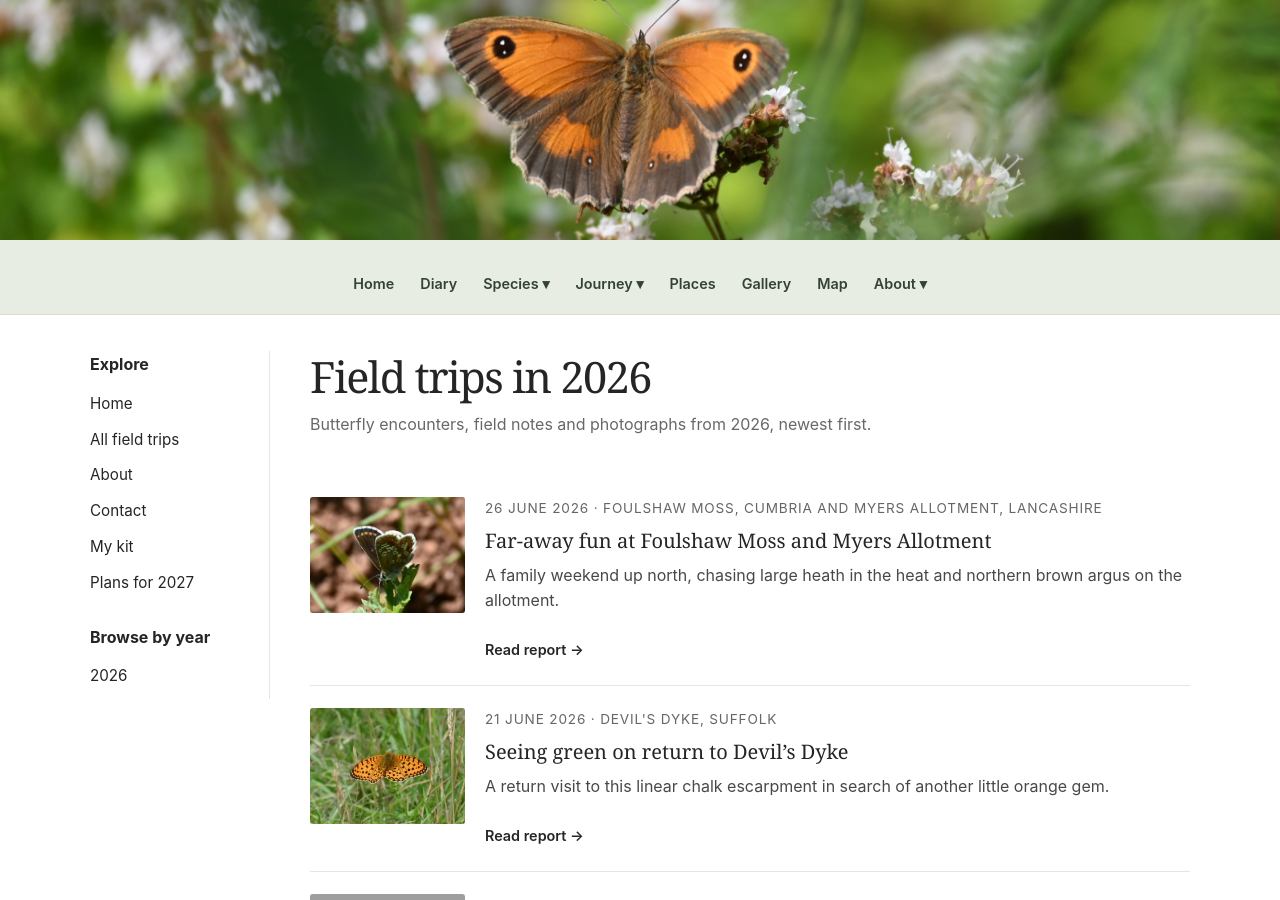
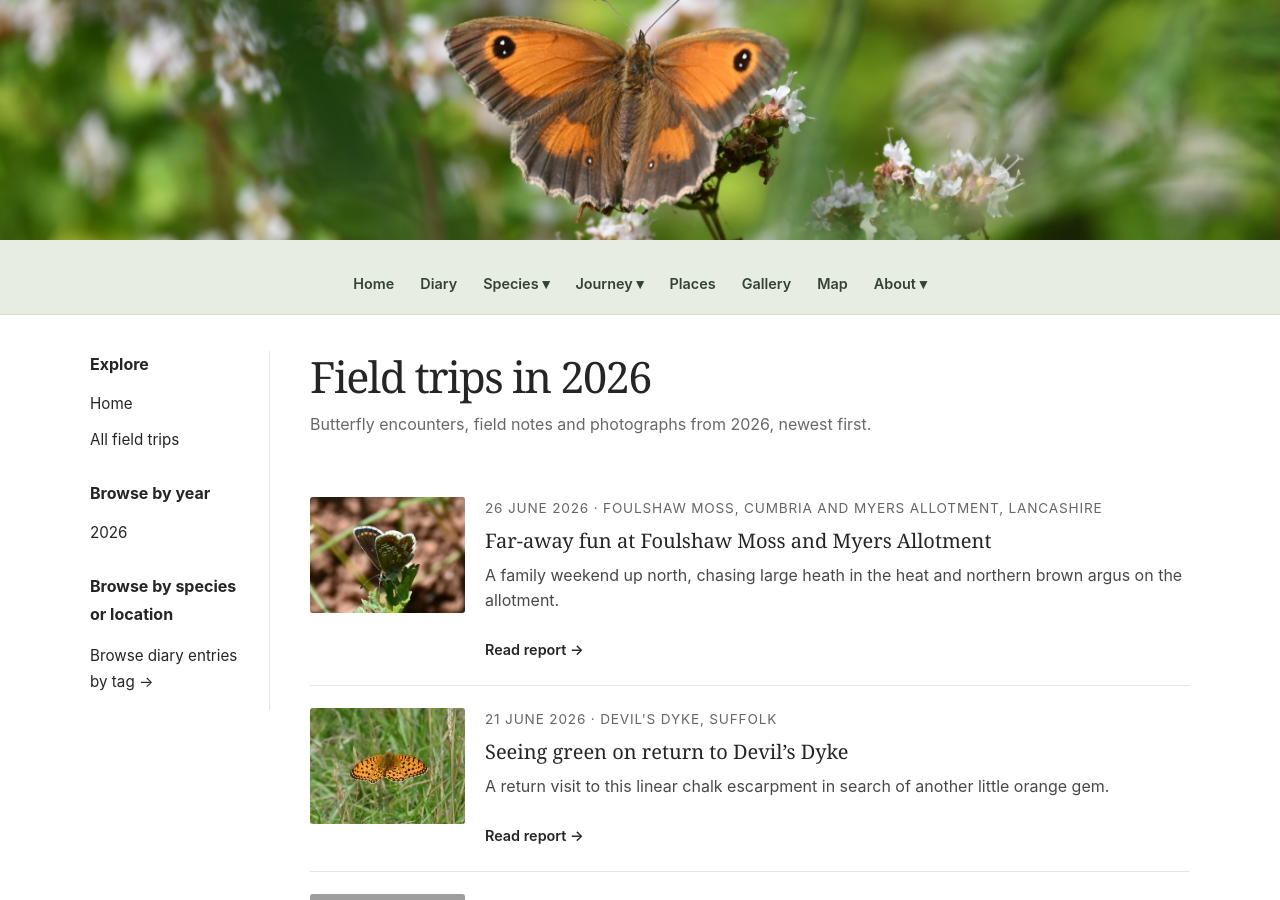
Before and after one commit to christhaxter/butterfly-diaries, a Jekyll site: the page built from journal/2026/index.html, in a window 1280 px wide and 900 px high. Built offline with Jekyll 4.4.1, drawn with Linux system fonts in a browser that asks for light colours; grey boxes are pictures that could not be loaded.

Commit message:
Update to journal diary landing page to add browse by tag idea - test

```diff
--- a/journal/2026/index.html
+++ b/journal/2026/index.html
@@ -13,10 +13,6 @@
     <ul>
       <li><a href="{{ '/' | relative_url }}">Home</a></li>
       <li><a href="{{ '/journal/' | relative_url }}">All field trips</a></li>
-      <li><a href="{{ '/about/' | relative_url }}">About</a></li>
-      <li><a href="{{ '/contact/' | relative_url }}">Contact</a></li>
-      <li><a href="{{ '/kit/' | relative_url }}">My kit</a></li>
-      <li><a href="{{ '/journey/plans/2027/' | relative_url }}">Plans for 2027</a></li>
     </ul>
 
     <h3>Browse by year</h3>
@@ -28,6 +24,13 @@
         </li>
       {% endfor %}
     </ul>
+
+    <h3>Browse by species or location</h3>
+    <p>
+      <a href="{{ '/tags/' | relative_url }}">
+      Browse diary entries by tag →
+      </a>
+    </p>
   </aside>
 
   <section class="journal-list">
```
